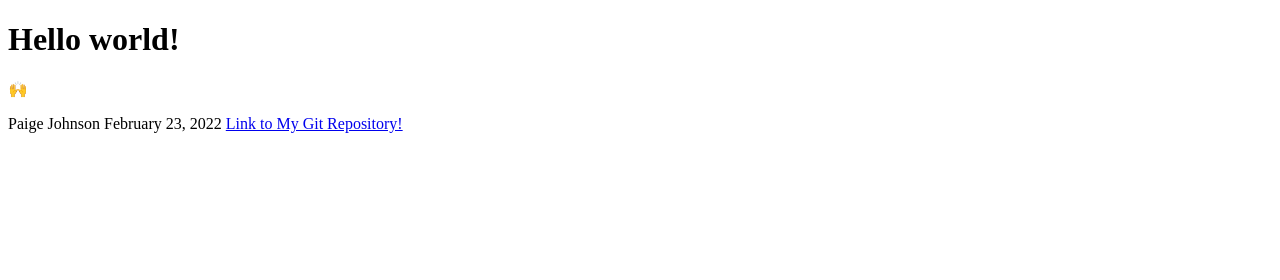
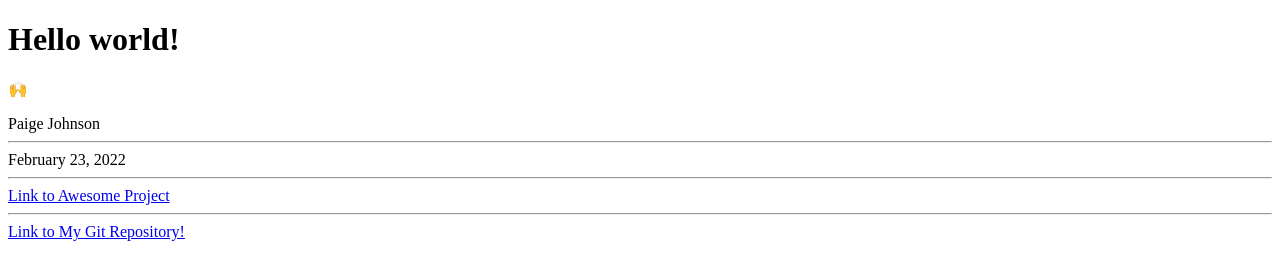
Before and after one commit to pajohnson1126/my-awesome-project, a plain HTML site: page index.html in a window 1280 px wide. Drawn offline with Linux system fonts and the light colour scheme.

Commit message:
fixing lines

```diff
--- a/index.html
+++ b/index.html
@@ -8,10 +8,11 @@
 <h1>Hello world!</h1>
 <p>🙌</p>
 <name> Paige Johnson</name>
-
+<hr>
 <date> February 23, 2022</date>
-
-<a href="https://github.com/pajohnson1126/my-awesome-project">Link to My Git Repository!</a>
-
+<hr>
+<a href="https://github.com/pajohnson1126/my-awesome-project">Link to Awesome Project</a>
+<hr>
+<a href="https://github.com/pajohnson1126/learn-git-milestones/blob/main/README.md">Link to My Git Repository!</a>
 </body>
 </html>
```
